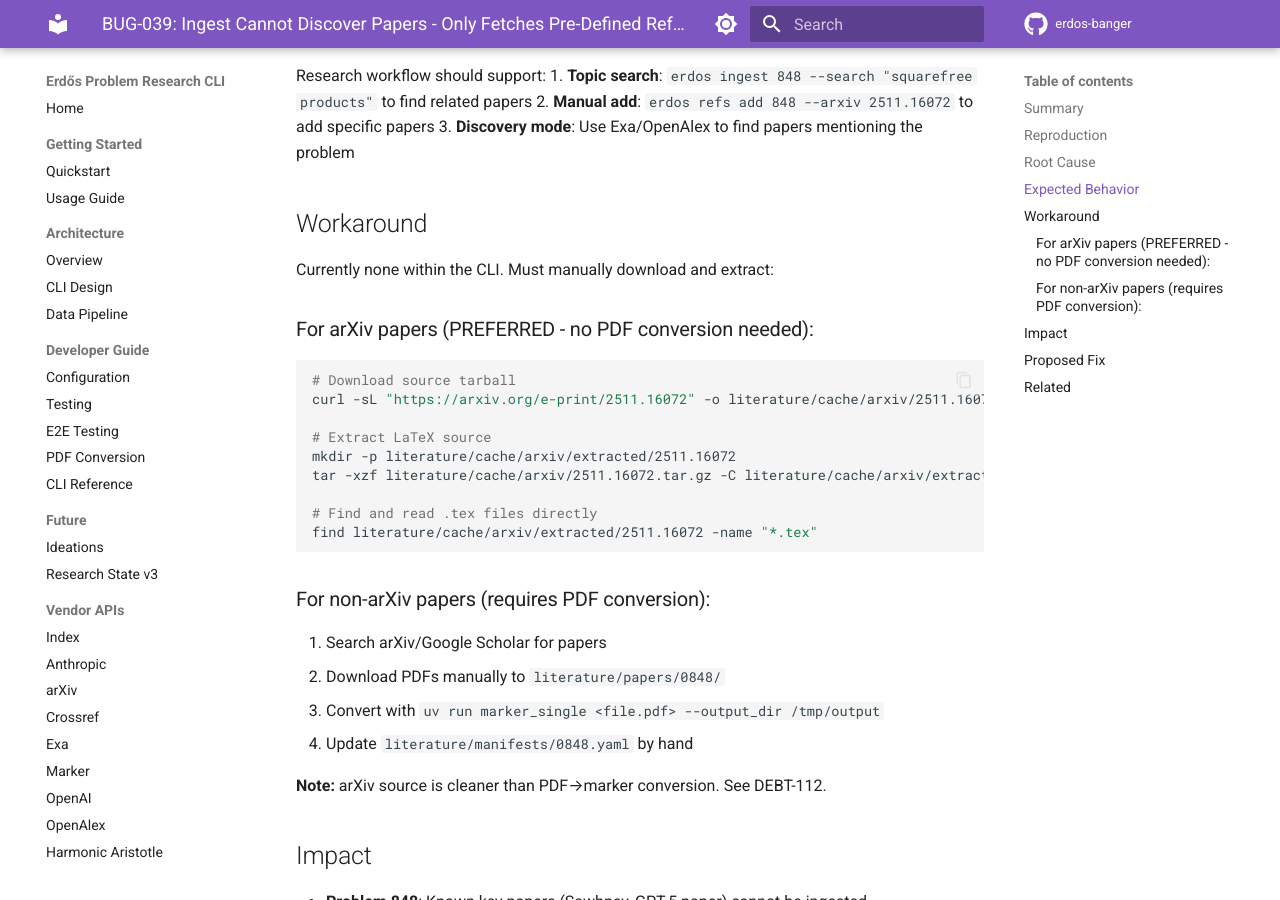
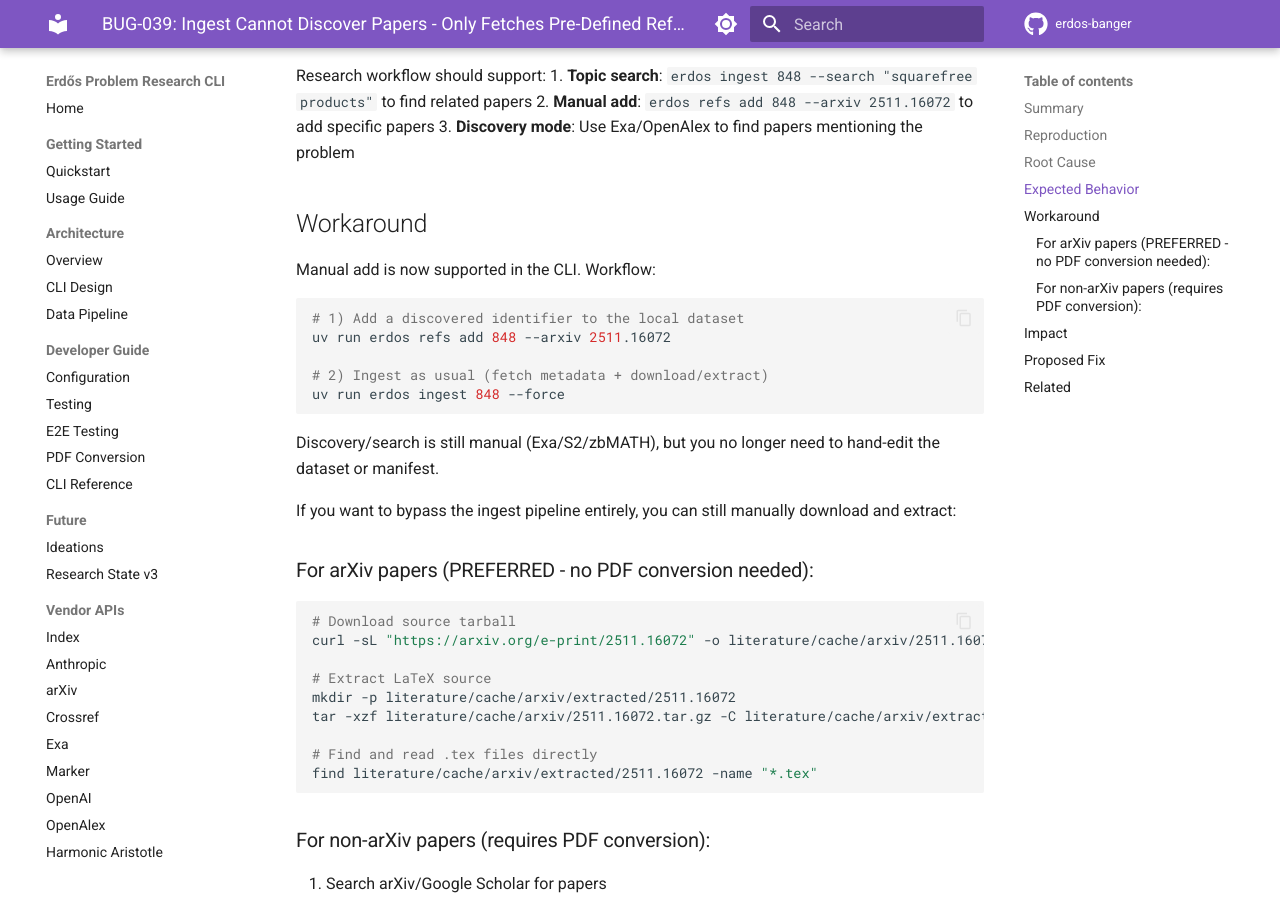
Before and after one commit to research-developer/erdos-banger, an MkDocs documentation site: the page built from docs/_bugs/bug-039-ingest-no-search-discovery.md, in a window 1280 px wide and 900 px high, scrolled down 1126 px. Built offline with MkDocs 1.6.1 and Material for MkDocs 9.7.7, drawn with Linux system fonts in a browser that asks for light colours; comment, search, counter and statistics services are not loaded.

Commit message:
docs(bugs): update BUG-039 workaround for refs add

````diff
--- a/docs/_bugs/bug-039-ingest-no-search-discovery.md
+++ b/docs/_bugs/bug-039-ingest-no-search-discovery.md
@@ -50,7 +50,19 @@ Research workflow should support:
 
 ## Workaround
 
-Currently none within the CLI. Must manually download and extract:
+Manual add is now supported in the CLI. Workflow:
+
+```bash
+# 1) Add a discovered identifier to the local dataset
+uv run erdos refs add 848 --arxiv 2511.16072
+
+# 2) Ingest as usual (fetch metadata + download/extract)
+uv run erdos ingest 848 --force
+```
+
+Discovery/search is still manual (Exa/S2/zbMATH), but you no longer need to hand-edit the dataset or manifest.
+
+If you want to bypass the ingest pipeline entirely, you can still manually download and extract:
 
 ### For arXiv papers (PREFERRED - no PDF conversion needed):
 ```bash
````
Also changed, not shown: other parts of docs/_bugs/bug-039-ingest-no-search-discovery.md (+1 -1 lines).
